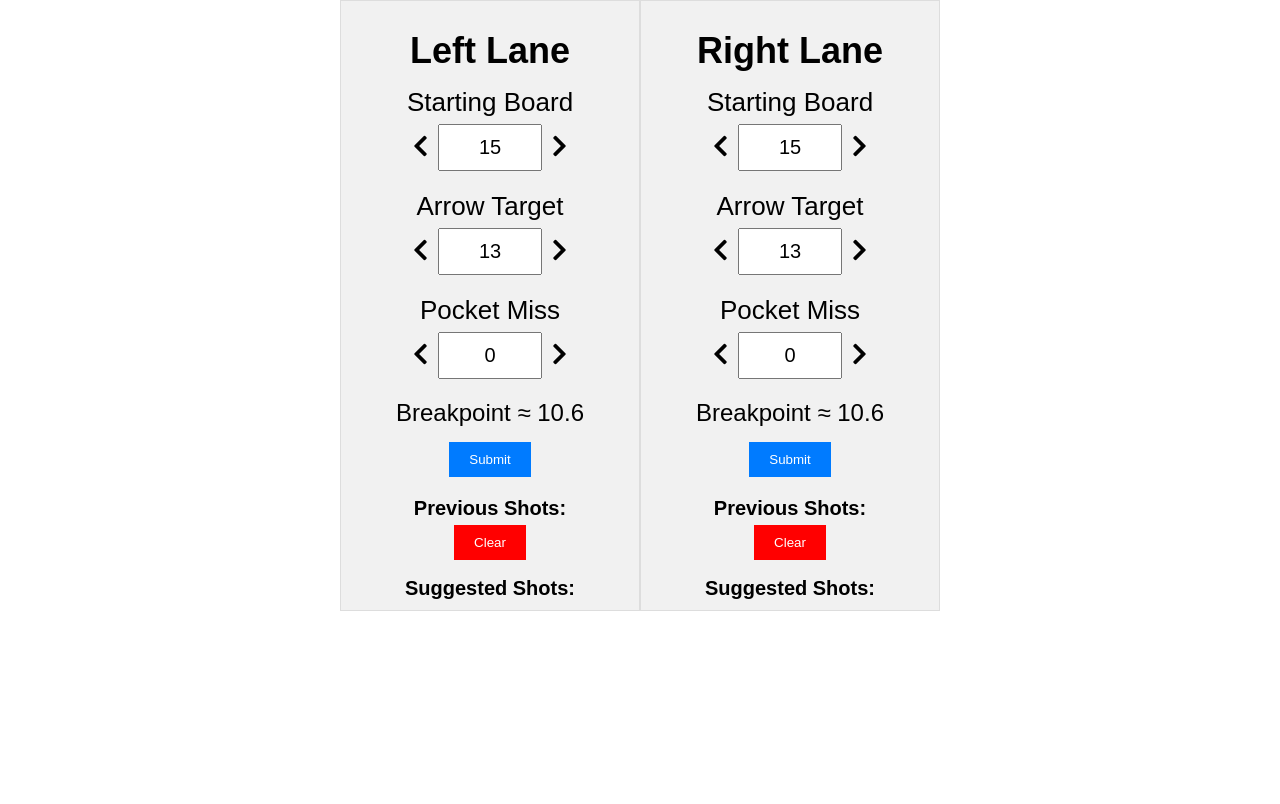
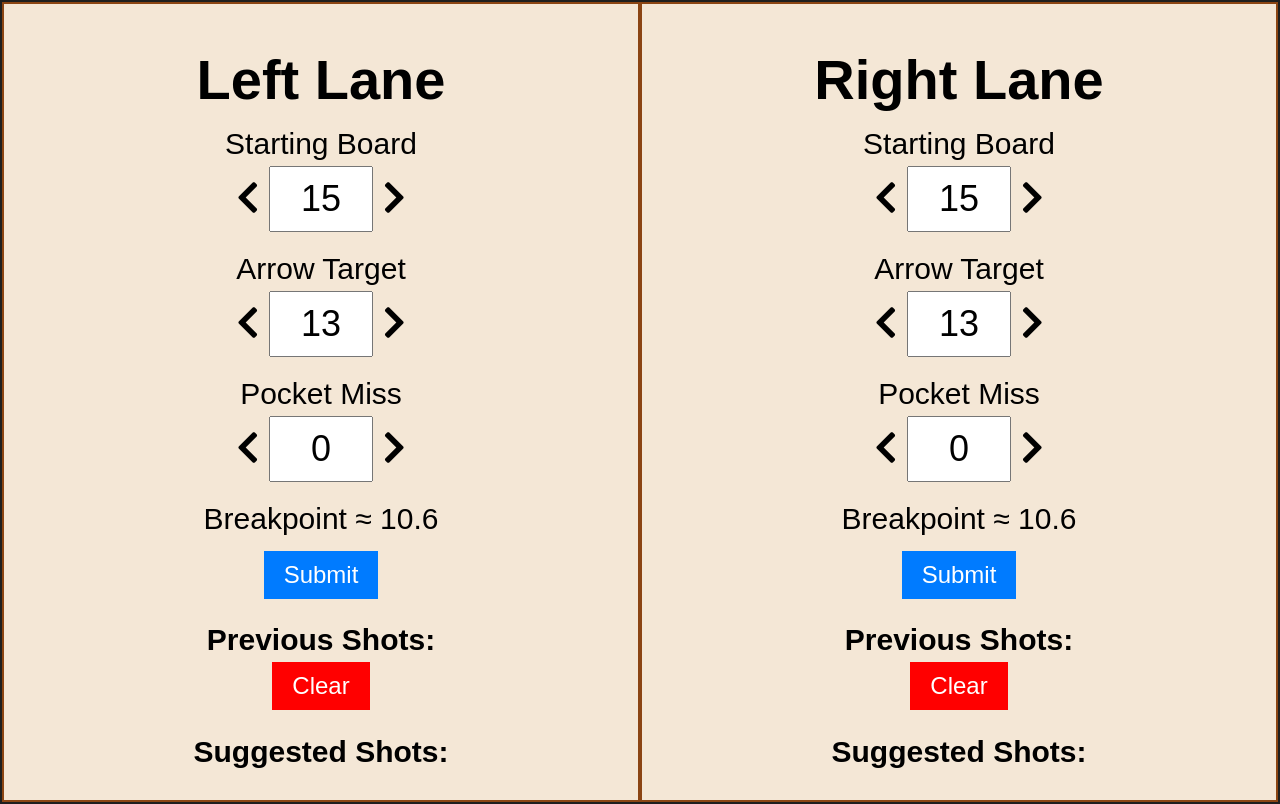
Before and after one commit to SamuelFang/BallRep, a plain HTML site: page index.html in a window 1280 px wide. Drawn offline with Linux system fonts and the light colour scheme.

Commit message:
Add files via upload

```diff
--- a/styles.css
+++ b/styles.css
@@ -5,86 +5,108 @@ body {
     margin: 0;
     padding: 0;
 }
+
 .duplicated-container {
     display: flex;
     justify-content: space-between;
-    max-width: 600px; /* Adjust the total width as needed */
+    max-width: 100%; /* Adjust the total width to 100% to fit the screen */
     margin: 0 auto;
+    background-color: #a0a0a0; /* Gray background like a bowling lane */
+    min-height: 100vh; /* Fill the entire viewport height */
+    border: 2px solid #1e1e1e; /* Dark border like the edge of a bowling lane */
 }
+
 .container {
     width: 50%; /* Adjust the width as needed */
     padding: 5px;
     text-align: center;
-    background-color: #f1f1f1; /* Background color for containers */
-    border: 1px solid #ddd; /* Border for containers */
+    background-color: #f4e7d6; /* Gray background like a bowling lane */
+    border: 2px solid #8B4513; /* Dark border like the edge of a bowling lane */
 }
+
 label {
-	font-size: 26px;
+    font-size: 30px;
     display: block;
     text-align: center; /* Center-align the titles */
     margin-bottom: 5px;
 }
+
 input[type="text"] {
     width: 100%;
     padding: 10px;
     margin-bottom: 0px;
     text-align: center;
 }
+
 button {
+	font-size: 24px;
     background-color: #007bff;
     color: #fff;
     padding: 10px 20px;
     border: none;
     cursor: pointer;
 }
+
 #submit-button {
     background-color: #007bff;
 }
+
 #clear-button-Title1 {
     background-color: #f00;
 }
+
 #clear-button-Title2 {
     background-color: #f00;
 }
+
 #result {
     text-align: center;
     margin-top: 20px;
 }
+
 #suggested-shots {
     text-align: center;
     margin-top: 20px;
 }
+
 h1 {
-    font-size: 36px;
+    font-size: 56px;
     margin-bottom: 15px;
 }
+
 h2 {
-    font-size: 20px;
+    font-size: 30px;
     margin-bottom: 5px;
 }
+
 p {
-    font-size: 16px;
+    font-size: 24px;
     margin: 5px;
 }
+
 .arrow-button {
     background-color: transparent;
     border: none;
-    font-size: 24px;
+    font-size: 36px;
     color: black; /* Make the arrows black */
     cursor: pointer;
     padding: 10px;
 }
+
 .input-container {
     display: flex;
     align-items: center;
     justify-content: center; /* Center-align the content horizontally */
     margin-bottom: 20px; /* Adjust the space between input containers */
 }
+
 input[type="text"] {
-	font-size: 20px;
+    font-size: 36px;
     width: 80px; /* Adjust the width to your preference */
     text-align: center;
 }
+
 #breakpoint {
+	font-size: 30px;
     margin-bottom: 15px; /* Increase the margin below the "Breakpoint" */
 }
```
